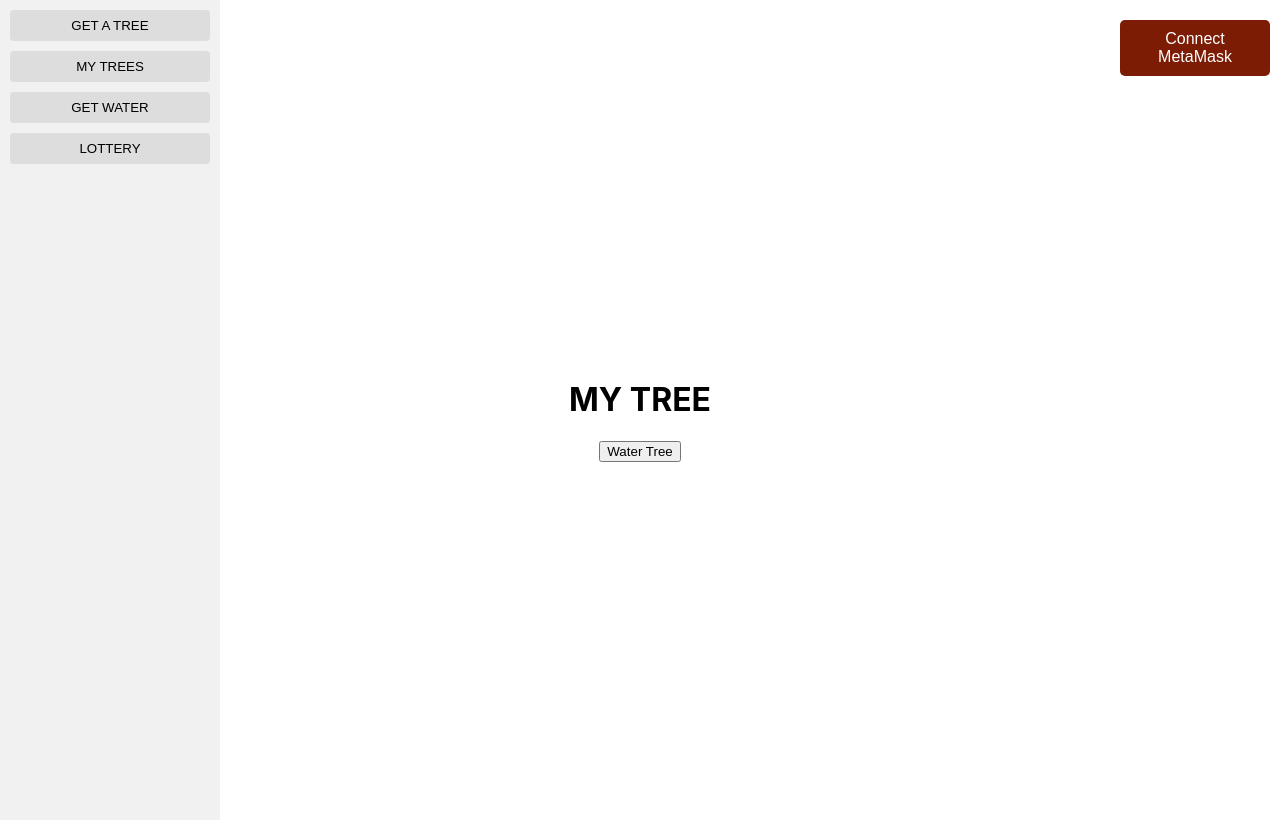
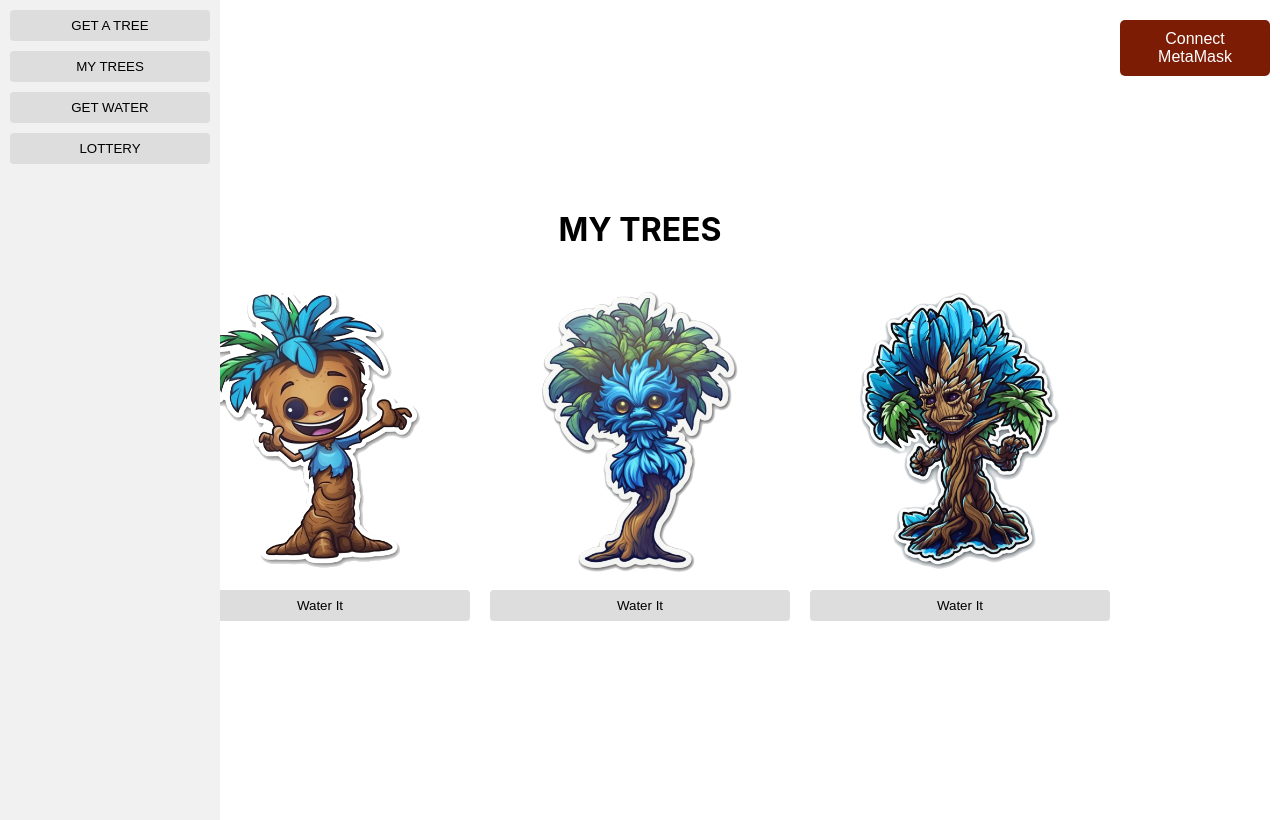
Before and after one commit to heyou88/Degencanopy-FrontEnd, a React (Create React App) app: page / in a window 1280 px wide. Built offline with nearby package versions, Linux system fonts and the light colour scheme.

Commit message:
my tree pages

```diff
--- a/src/components/MyTreesPage.js
+++ b/src/components/MyTreesPage.js
@@ -1,6 +1,6 @@
 import React, { useEffect, useState } from 'react';
 import './page.css';
-
+import treeImages from './treedata';
 
 const MyTreesPage = () => {
   const [nftData, setNftData] = useState(null);
@@ -28,10 +28,15 @@ const MyTreesPage = () => {
 
   return (
     <div className="My-trees-page">
-      <h1 className='My-tree-headline'>MY TREE</h1>
-          <div>
-            <button className='water-button'>Water Tree</button>
+      <h1 className='My-tree-headline'>MY TREES</h1>
+      <div className="tree-container">
+        {treeImages.slice(0, 3).map((tree, index) => (
+          <div className="tree-card" key={index}>
+            <img src={tree.image} className="tree-image" alt="Tree" />
+            <button className="water-button">Water It</button>
           </div>
+        ))}
+      </div>
       {nftData && (
         <div>
           <h2>NFT Details:</h2>
--- a/src/components/page.css
+++ b/src/components/page.css
@@ -60,6 +60,39 @@
   background-color: #00e600;
 }
 
-.My-tree-headline{
-  top:10px;
+.My-trees-page {
+  text-align: center;
 }
+
+.tree-container {
+  display: flex;
+  justify-content: center;
+  align-items: center;
+  flex-wrap: wrap;
+  margin-top: 20px;
+}
+
+.tree-card {
+  width: 300px;
+  margin: 10px;
+}
+
+.tree-image {
+  width: 100%;
+  height: auto;
+}
+
+.water-button {
+  display: block;
+  width: 100%;
+  margin-top: 10px;
+  padding: 8px 16px;
+  background-color: #ddd;
+  border: none;
+  border-radius: 4px;
+  cursor: pointer;
+}
+
+.water-button:hover {
+  background-color: #ccc;
+}
```
